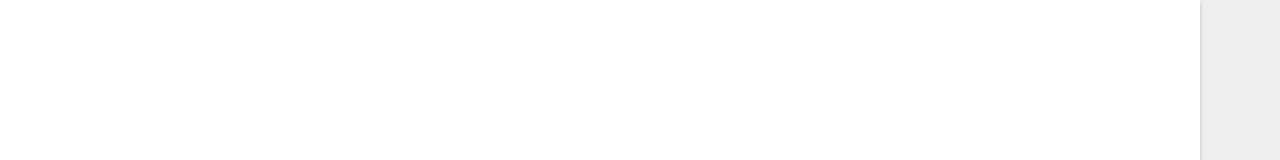
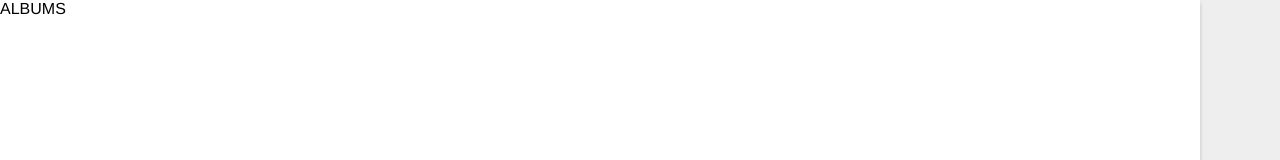
Before and after one commit to ImGuilhermeXavier/my-posts, a React (Create React App) app: page /albums in a window 1280 px wide. Shown: the top 160 px of the page. Built offline with nearby package versions, Linux system fonts and the light colour scheme; the HTML template or start-up script is replaced by a standard one.

Commit message:
Ajusts html tags

```diff
--- a/src/pages/Albums/Albums.tsx
+++ b/src/pages/Albums/Albums.tsx
@@ -1,7 +1,7 @@
 import React from 'react'
 
 function Albums() {
-    return <div></div>
+    return <section>ALBUMS</section>
 }
 
 export default Albums
--- a/src/pages/Posts/Posts.tsx
+++ b/src/pages/Posts/Posts.tsx
@@ -1,11 +1,7 @@
 import React from 'react'
 
 function Posts() {
-    return (
-        <div>
-
-        </div>
-    )
+    return <section>POSTS</section>
 }
 
 export default Posts
--- a/src/pages/Todos/Todos.tsx
+++ b/src/pages/Todos/Todos.tsx
@@ -1,11 +1,7 @@
 import React from 'react'
 
 function Todos() {
-    return (
-        <div>
-
-        </div>
-    )
+    return <section>TODOS</section>
 }
 
 export default Todos
```
